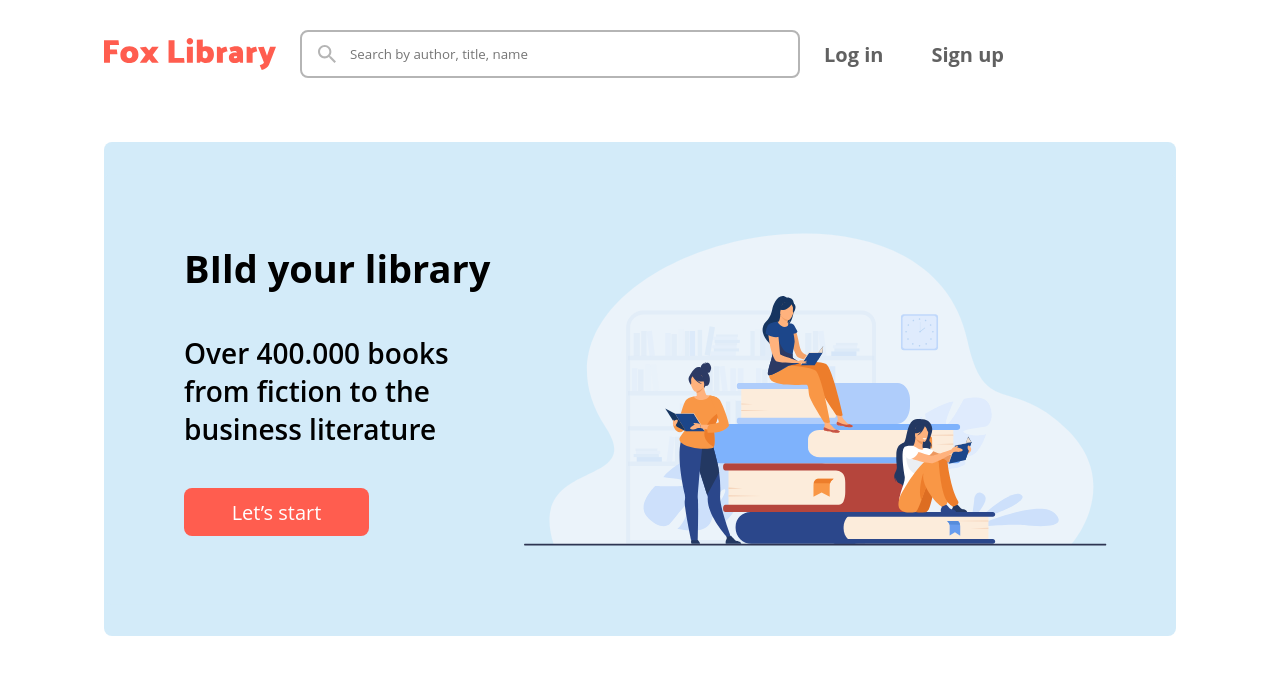
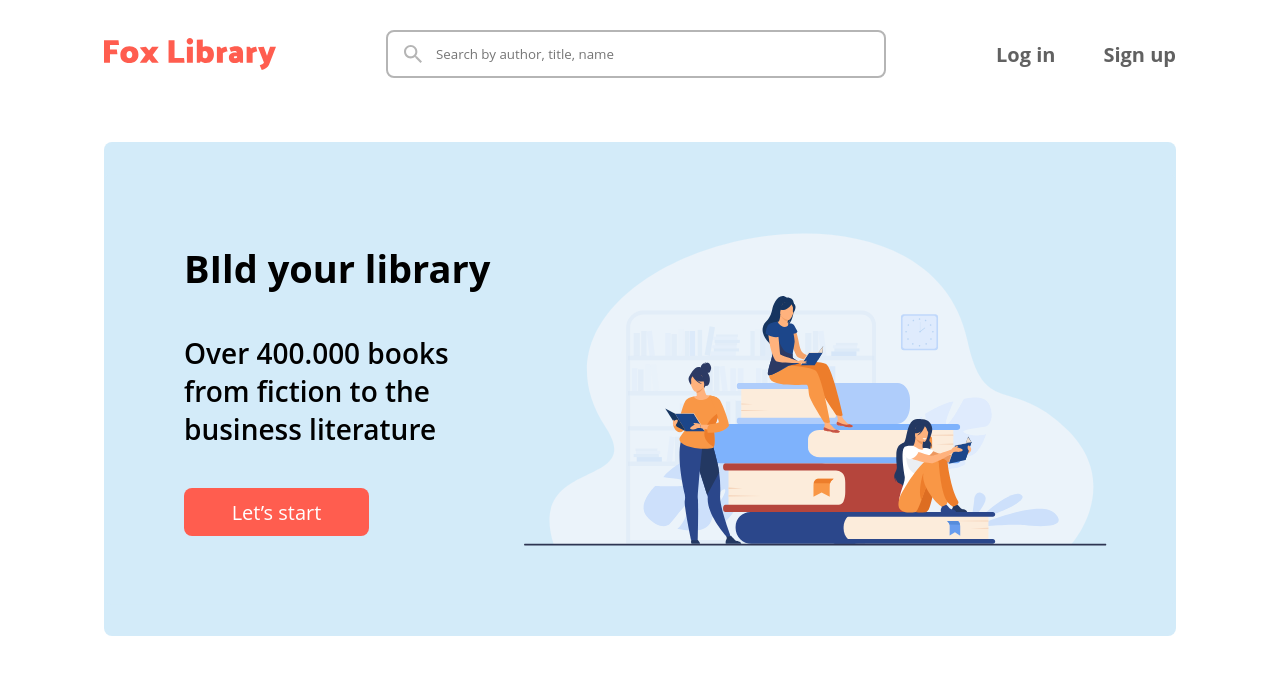
Before and after one commit to korolilya01/if-diploma, a React (Create React App) app: page / in a window 1280 px wide. Shown: the top 674 px of the page. Built offline with nearby package versions, Linux system fonts and the light colour scheme; no server answers.

Commit message:
changed header, added message if book not found

```diff
--- a/src/components/Authorization/AuthForm.jsx
+++ b/src/components/Authorization/AuthForm.jsx
@@ -5,10 +5,10 @@ import { Link } from 'react-router-dom';
 import { Button } from '../Button';
 import { Icon } from '../Icon';
 import { Input } from '../Input';
+import { Notification } from '../Notification';
 
 import './AuthForm.scss';
 import classNames from 'classnames';
-import { Notification } from '../Notification';
 
 export const AuthForm = ({
   title,
--- a/src/components/Header/Header.jsx
+++ b/src/components/Header/Header.jsx
@@ -43,7 +43,7 @@ export const Header = ({ children }) => {
   return (
     <header className="header">
       <Icon className="header__logo" iconHref="#logo" />
-      <form onSubmit={handleSubmit}>
+      <form className="header__form" onSubmit={handleSubmit}>
         <Input
           id="search"
           labelId="search"
--- a/src/components/Header/Header.scss
+++ b/src/components/Header/Header.scss
@@ -13,13 +13,19 @@
     width: 172px;
     height: 32px;
   }
+  &__form {
+    margin: 0 auto;
+    width: 100%;
+    max-width: 500px;
+  }
   &__search {
     background-image: url('../../../public/svg/search.svg');
     background-repeat: no-repeat;
     background-position: 16px;
     height: 48px;
     padding: 12px 0 12px 48px;
-    width: 500px;
+    width: 100%;
+    max-width: 100%;
     border-radius: 8px;
     border: 2px solid var(--secondary-grey);
     margin: 0 auto;
--- a/src/components/UserSearchBooks/UserSearchBooks.jsx
+++ b/src/components/UserSearchBooks/UserSearchBooks.jsx
@@ -9,5 +9,11 @@ import { BooksContainer } from '../BooksContainer';
 export const UserSearchBooks = () => {
   const books = useSelector(userSearchBooksSelector);
 
-  return <BooksContainer array={books} title="Searching result" />;
+  return (
+    <BooksContainer
+      message="Books not found"
+      array={books}
+      title="Searching result"
+    />
+  );
 };
```
